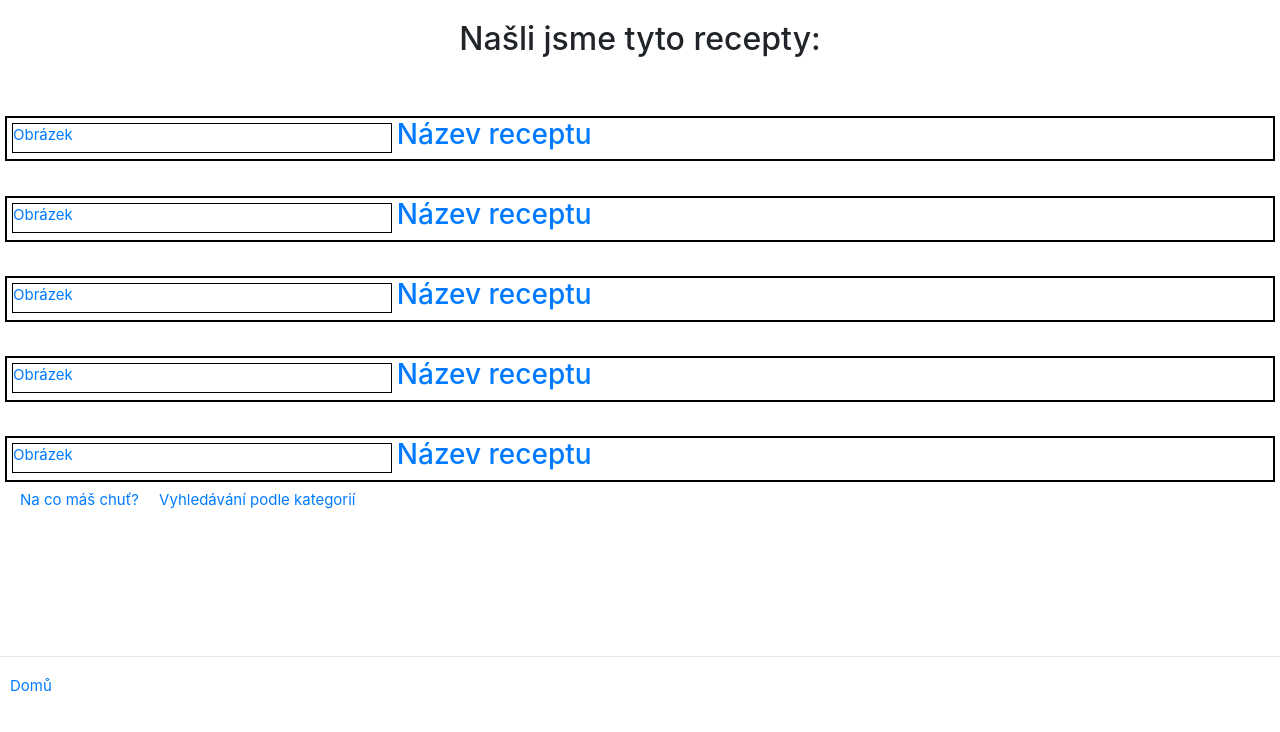
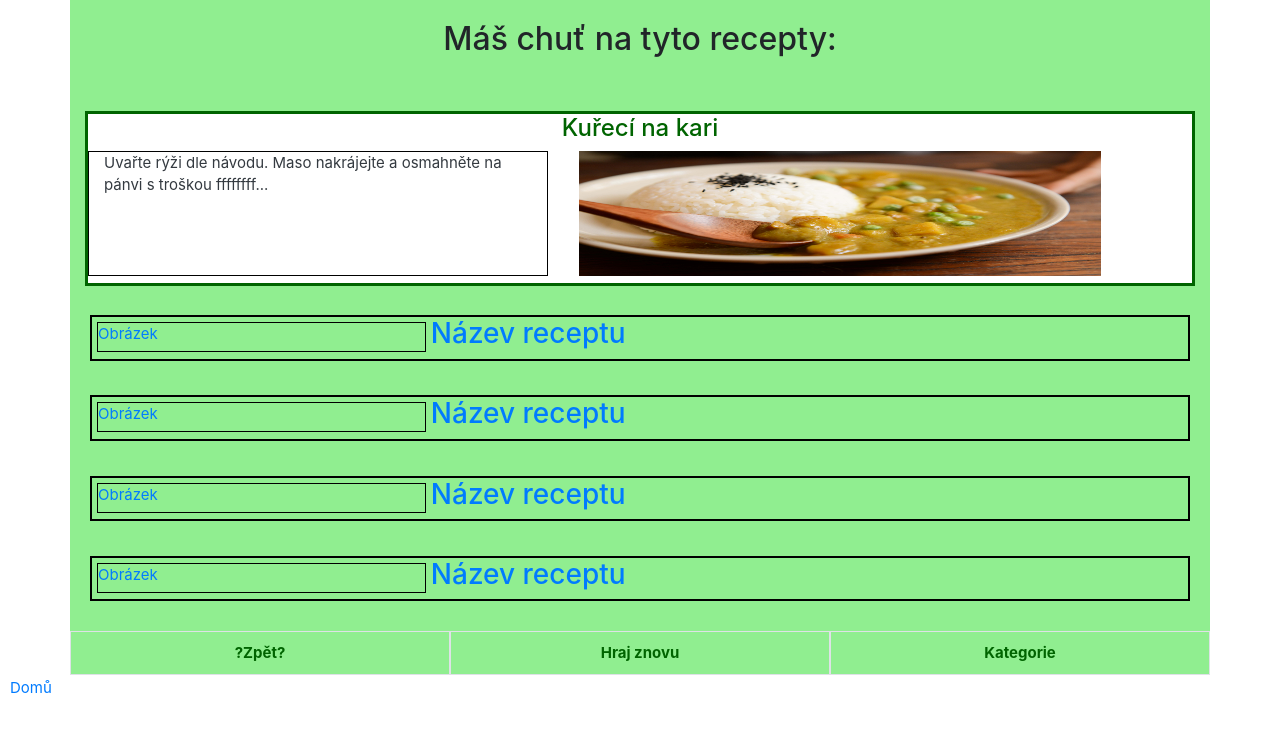
Before and after one commit to AnickaVargova/recepty-hrave-a-zdrave, a Vue app in the folder finalni-projekt/: page /tvojeRecepty in a window 1280 px wide. Shown: the top 732 px of the page. Built offline with nearby package versions, Linux system fonts and the light colour scheme.

Commit message:
přidáno tlačítko zpět do tvoje recepty

```diff
--- a/finalni-projekt/src/App.vue
+++ b/finalni-projekt/src/App.vue
@@ -2,7 +2,7 @@
   <div id="app">
 
     <router-view/>
-    <hr>
+
     <router-link to="/">Domů</router-link>
   </div>
 </template>
@@ -13,6 +13,7 @@ export default {
 </script>
 
 <style>
+
 a {
   font-size: 15px;
   padding: 10px;
--- a/finalni-projekt/src/views/Detail.vue
+++ b/finalni-projekt/src/views/Detail.vue
@@ -1,6 +1,6 @@
 <template>
-  <div class="hlavni">
-    <div class="container light-green padding">
+  <div class="hlavni position-relative">
+    <div class="container light-green padding-bottom">
       <div class="nadpis">
         <h2 class="font-size-30 dark-green">název receptu</h2>
       </div>
@@ -8,7 +8,7 @@
         <img src="./../assets/images/kurecinakari.jpg" id="fotka" class="img-fluid rounded" />
       </div>
     </div>
-    <div class="container">
+    <div class="container padding-bottom">
       <h3 class="font-size-20 dark-green postup">Postup</h3>
       <div class="navod">
         <p>Uvařte rýži dle návodu. Maso nakrájejte a osmahněte na pánvi s troškou oleje. Přidejte ananas se šťávou, sůl a kari koření a chvíli povařte. Přidejte žervé a míchejte, dokud se nerozpustí. Můžeme podávat.',</p>
@@ -28,11 +28,11 @@
         </ul>
       </div>
     </div>
-    <div class="container light-green">
+    <div class="menu container light-green">
       <div class="row d-flex">
-      <router-link class="col-4 flex-fill border text-center padding-top dark-green font-weight-bold" to="/tvojeRecepty">?Zpět?</router-link>
-      <router-link class="col-4 flex-fill border text-center dark-green font-weight-bold" to="/hra2">Na co máš chuť?</router-link>
-     <router-link class="col-4 flex-fill border text-center padding-top dark-green font-weight-bold" to="/vyhledavani">Kategorie</router-link>
+      <router-link class="col-4 flex-fill border text-center dark-green font-weight-bold" to="/tvojeRecepty">?Zpět?</router-link>
+      <router-link class="col-4 flex-fill border text-center font-size-12 dark-green font-weight-bold" to="/hra2">Vyber recept</router-link>
+     <router-link class="col-4 flex-fill border text-center dark-green font-weight-bold" to="/vyhledavani">Kategorie</router-link>
      </div>
     </div>
   </div>
@@ -44,6 +44,16 @@ export default {};
 
 <style>
 
+.menu {
+  margin-top: 40px;
+  position: absolute;
+  bottom: 0;
+}
+
+.font-size-12 {
+  font-size: 12px;
+}
+
 .border{
   border: 3px solid black;
 }
@@ -51,6 +61,7 @@ export default {};
   margin: 0 auto;
   padding: 0 auto;
 }
+
 .postup {
   padding: 16px 0 8px 0;
   border-bottom: 3px solid darkgreen;
@@ -61,7 +72,7 @@ export default {};
   padding: 0px 0 8px 0;
 }
 
-.padding {
+.padding-bottom {
   padding-bottom: 40px;
 }
 .padding-top{
--- a/finalni-projekt/src/views/TvojeRecepty.vue
+++ b/finalni-projekt/src/views/TvojeRecepty.vue
@@ -1,12 +1,25 @@
 <template>
-  <div class="okno">
-    <h2>Našli jsme tyto recepty:</h2>
+  <div class="okno position-relative">
+    <div class="container light-green">
+    <h2>Máš chuť na tyto recepty:</h2>
+
+
     <router-link to="/detail"
-        ><div id="zacatek">
-          <div id="obrazek">Obrázek</div>
-          <h3>Název receptu</h3>
+        >
+        <div class="detail white container">
+          <h4 class="text-center dark-green">Kuřecí na kari</h4>
+          <div class="row">
+            <div class="col-5 skryty-postup">
+
+                <p class="text-dark"> Uvařte rýži dle návodu. Maso nakrájejte a osmahněte na pánvi s troškou ffffffff...</p>
+
+            </div>
+
+            <img src="./../assets/images/kurecinakari.jpg" class="ml-3 col-6 kureci" height="100px" max-width="40px"/>
+          </div>
         </div></router-link
       >
+
       <router-link to="/detail"
         ><div id="zacatek">
           <div id="obrazek">Obrázek</div>
@@ -31,7 +44,15 @@
           <h3>Název receptu</h3>
         </div></router-link
       >
-    <!-- <div class="recept">
+    </div>
+    <div class="container light-green">
+      <div class="row d-flex">
+      <router-link class="col-4 flex-fill border text-center  dark-green font-weight-bold" to="/">?Zpět?</router-link>
+      <router-link class="col-4 flex-fill border text-center dark-green font-weight-bold" to="/hra2">Hraj znovu</router-link>
+     <router-link class="col-4 flex-fill border text-center dark-green font-weight-bold" to="/vyhledavani">Kategorie</router-link>
+      </div>
+    </div>
+  </div> <!-- <div class="recept">
       <h3>
         Recept 1
       </h3> -->
@@ -84,10 +105,6 @@
 
       <button><router-link to="/detail">Detail</router-link></button>
     </div> -->
-
-    <router-link to="/hra2">Na co máš chuť?</router-link>
-    <router-link to="/vyhledavani">Vyhledávání podle kategorií</router-link>
-  </div>
 </template>
 
 <script>
@@ -95,11 +112,27 @@ export default {};
 </script>
 
 <style>
+.kureci{
+  height: 125px;
+  width:50px;
+}
 
+.skryty-postup{
+  height: 125px;
+  width: 20px;
+  border: 1px solid black;
+  text-align: inter-word;
+}
 
 .recept {
   border: 2px solid black;
   width: 80vw;
   margin: 10px;
 }
+
+.white{
+  background-color: white;
+  border: 3px solid darkgreen;
+  height: 175px;
+}
 </style>
```
